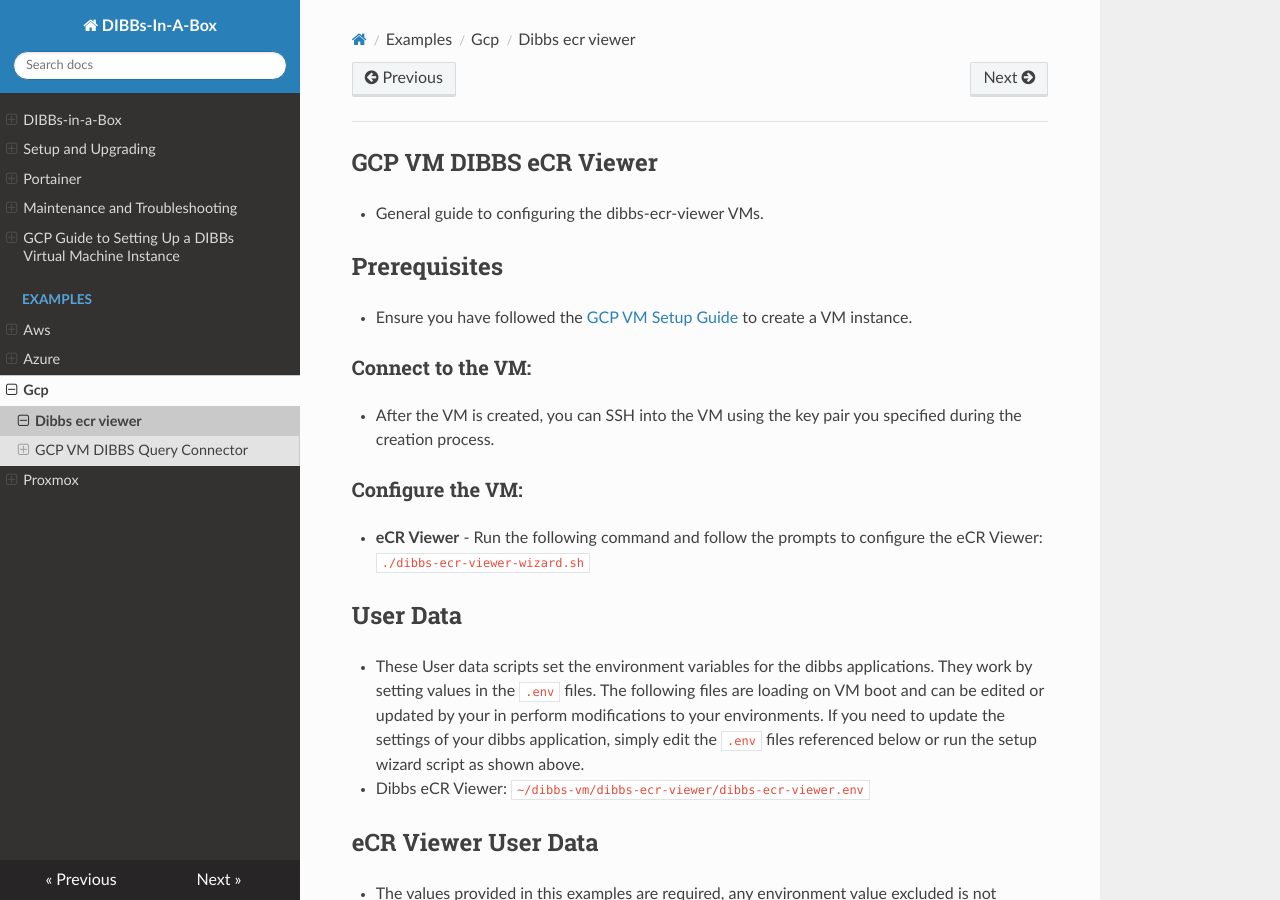
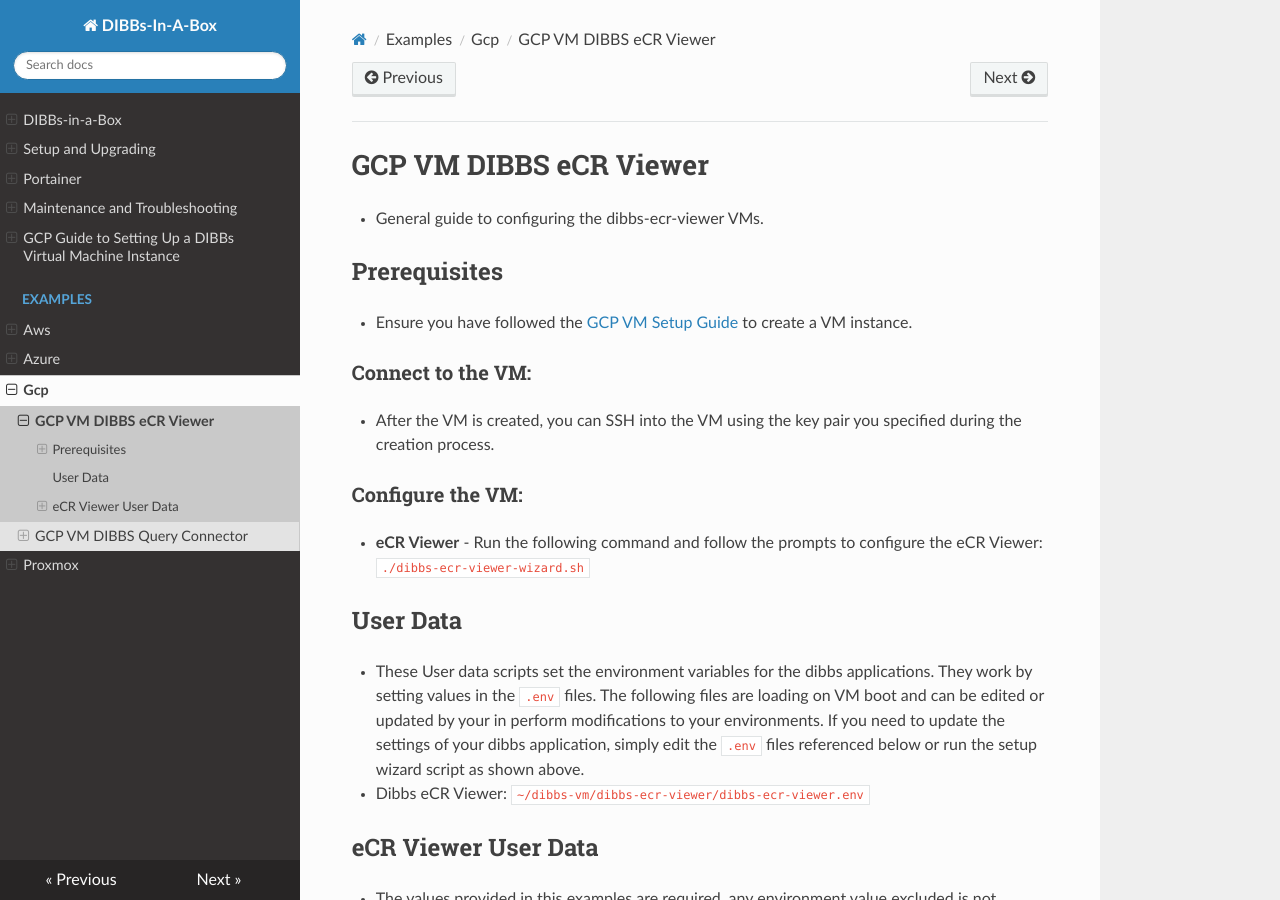
Before and after one commit to CDCgov/dibbs-vm, an MkDocs documentation site: the page built from docs/vm-docs/docs/examples/gcp/dibbs-ecr-viewer.md, in a window 1280 px wide and 900 px high. Built offline with MkDocs 1.6.1, drawn with Linux system fonts in a browser that asks for light colours; nearby versions of some CDN libraries.

Commit message:
docs: update header level for DIBBS eCR Viewer documentation

```diff
--- a/docs/vm-docs/docs/examples/gcp/dibbs-ecr-viewer.md
+++ b/docs/vm-docs/docs/examples/gcp/dibbs-ecr-viewer.md
@@ -1,4 +1,4 @@
-## GCP VM DIBBS eCR Viewer
+# GCP VM DIBBS eCR Viewer
 
 - General guide to configuring the dibbs-ecr-viewer VMs.
 
```
